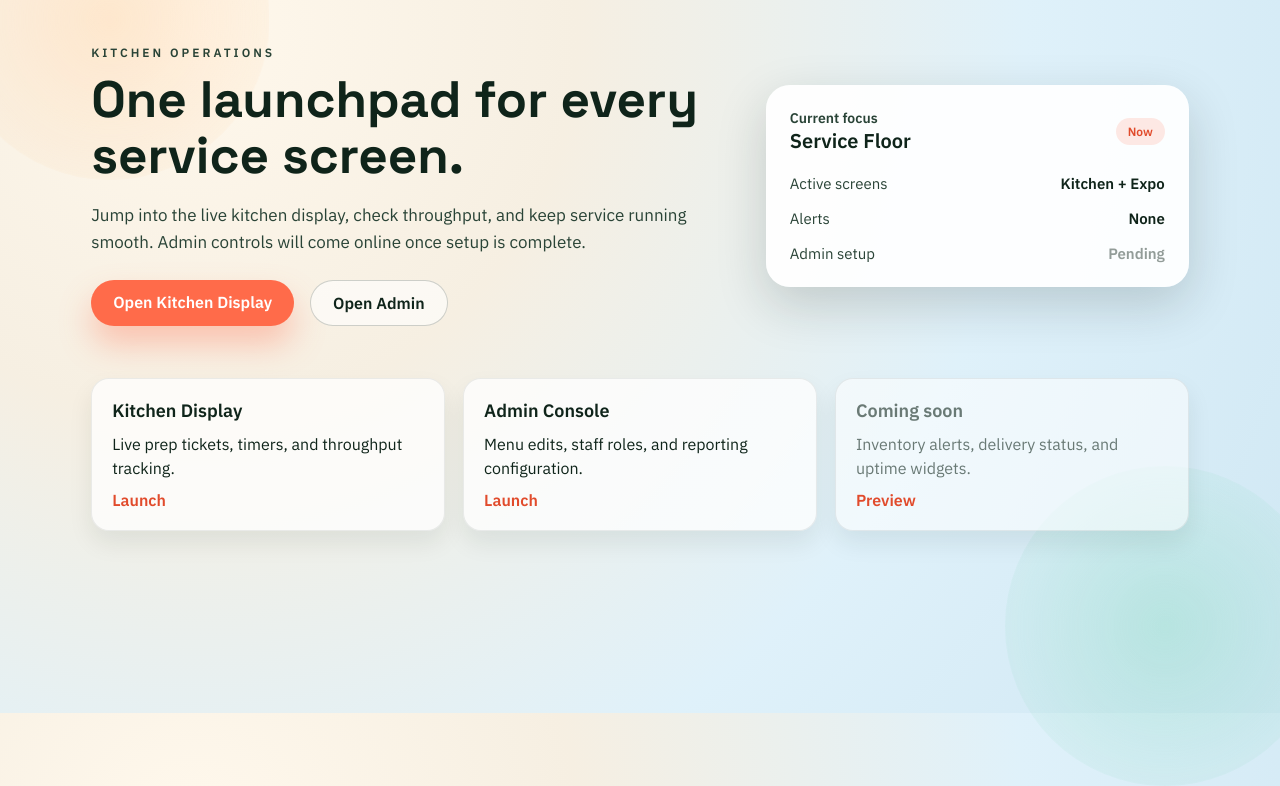
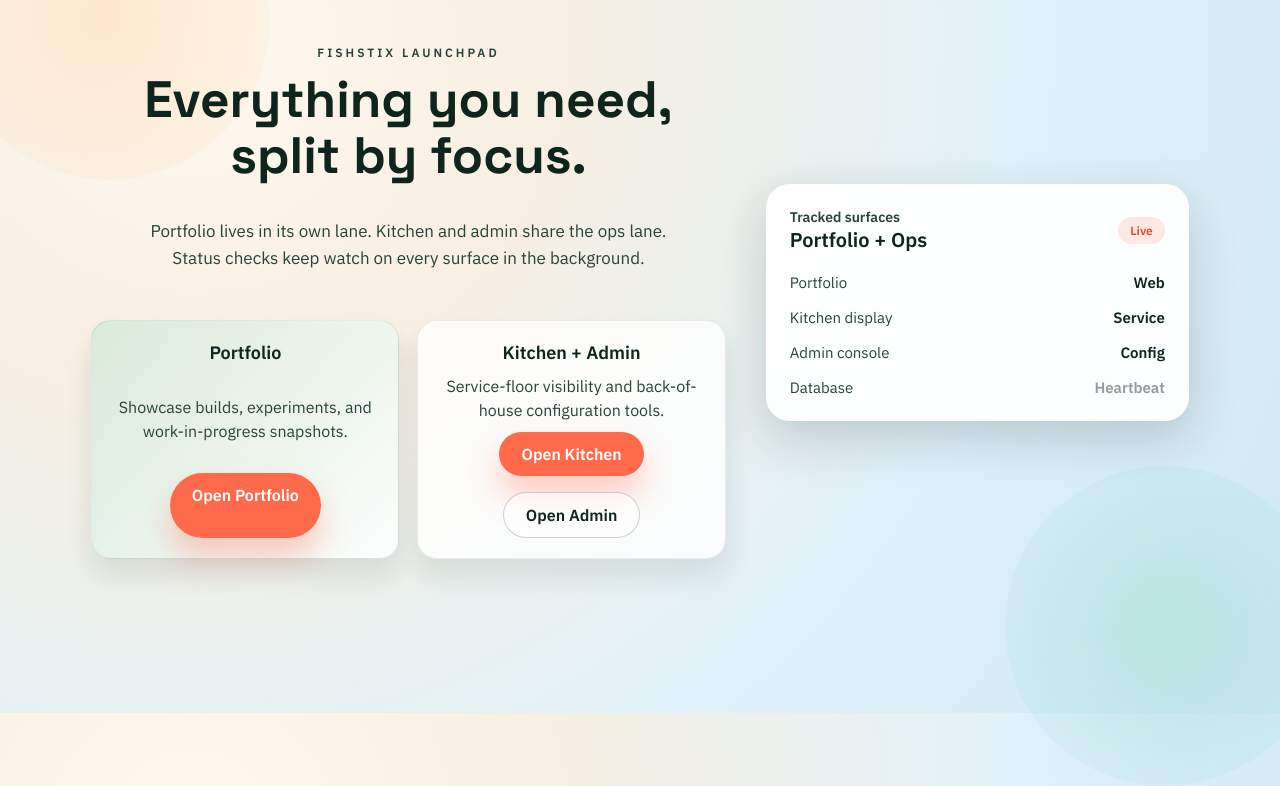
Before and after one commit to ffishstix/kitchenWCCS, a website: page landingPage/frontEnd/index.html in a window 1280 px wide. Shown: the part 87-873 px from the top of the page. Drawn offline with Linux system fonts and the light colour scheme; no server answers.

Commit message:
added my portfollio properly

```diff
--- a/landingPage/backEnd/server/constants.js
+++ b/landingPage/backEnd/server/constants.js
@@ -11,6 +11,7 @@ const indexPath = path.resolve(__dirname, "..", "..", "frontEnd", "index.html");
 const publicPath = path.resolve(__dirname, "..", "..", "frontEnd", "public");
 const DISPLAY_URL = process.env.DISPLAY_URL || "https://display.fishstix.uk";
 const ADMIN_URL = process.env.ADMIN_URL || "https://admin.fishstix.uk";
+const PORTFOLIO_URL = process.env.PORTFOLIO_URL || "http://localhost:1250";
 const STATUS_CACHE_MS = 10000;
 const REQUEST_TIMEOUT_MS = 4000;
 
@@ -56,6 +57,7 @@ module.exports = {
     publicPath,
     DISPLAY_URL,
     ADMIN_URL,
+    PORTFOLIO_URL,
     STATUS_CACHE_MS,
     REQUEST_TIMEOUT_MS,
     dbConfig
--- a/landingPage/backEnd/server/exposed.js
+++ b/landingPage/backEnd/server/exposed.js
@@ -2,6 +2,7 @@ const {
     indexPath,
     DISPLAY_URL,
     ADMIN_URL,
+    PORTFOLIO_URL,
     STATUS_CACHE_MS,
     REQUEST_TIMEOUT_MS
 } = require("./constants");
@@ -20,13 +21,15 @@ function registerRoutes(app) {
             return;
         }
 
-        const [display, admin, database] = await Promise.all([
+        const [portfolio, display, admin, database] = await Promise.all([
+            requestStatus(PORTFOLIO_URL, REQUEST_TIMEOUT_MS),
             requestStatus(DISPLAY_URL, REQUEST_TIMEOUT_MS),
             requestStatus(ADMIN_URL, REQUEST_TIMEOUT_MS),
             checkDatabase()
         ]);
 
         state.statusCache = {
+            portfolio,
             display,
             admin,
             database,
--- a/landingPage/frontEnd/index.html
+++ b/landingPage/frontEnd/index.html
@@ -28,59 +28,58 @@
 
     <main class="hero">
         <div class="hero-copy">
-            <p class="eyebrow">Kitchen operations</p>
-            <h1>One launchpad for every service screen.</h1>
+            <p class="eyebrow">Fishstix launchpad</p>
+            <h1>Everything you need, split by focus.</h1>
             <p class="subhead">
-                Jump into the live kitchen display, check throughput, and keep service running smooth.
-                Admin controls will come online once setup is complete.
+                Portfolio lives in its own lane. Kitchen and admin share the ops lane.
+                Status checks keep watch on every surface in the background.
             </p>
-            <div class="cta-row">
-                <a class="cta primary" href="https://display.fishstix.uk">Open Kitchen Display</a>
-                <a class="cta ghost" href="https://admin.fishstix.uk">Open Admin</a>
+            <div class="launch-groups">
+                <div class="launch-group portfolio">
+                    <div class="launch-title">Portfolio</div>
+                    <p>Showcase builds, experiments, and work-in-progress snapshots.</p>
+                    <div class="cta-row">
+                        <a class="cta primary" href="http://localhost:1250">Open Portfolio</a>
+                    </div>
+                </div>
+                <div class="launch-group ops">
+                    <div class="launch-title">Kitchen + Admin</div>
+                    <p>Service-floor visibility and back-of-house configuration tools.</p>
+                    <div class="cta-row">
+                        <a class="cta primary" href="https://display.fishstix.uk">Open Kitchen</a>
+                        <a class="cta ghost" href="https://admin.fishstix.uk">Open Admin</a>
+                    </div>
+                </div>
             </div>
         </div>
         <div class="hero-card">
             <div class="hero-card-header">
                 <div>
-                    <div class="hero-title">Current focus</div>
-                    <div class="hero-value">Service Floor</div>
+                    <div class="hero-title">Tracked surfaces</div>
+                    <div class="hero-value">Portfolio + Ops</div>
                 </div>
-                <div class="badge">Now</div>
+                <div class="badge">Live</div>
             </div>
             <div class="hero-card-body">
                 <div class="metric">
-                    <div class="metric-label">Active screens</div>
-                    <div class="metric-value">Kitchen + Expo</div>
+                    <div class="metric-label">Portfolio</div>
+                    <div class="metric-value">Web</div>
                 </div>
                 <div class="metric">
-                    <div class="metric-label">Alerts</div>
-                    <div class="metric-value">None</div>
+                    <div class="metric-label">Kitchen display</div>
+                    <div class="metric-value">Service</div>
                 </div>
                 <div class="metric">
-                    <div class="metric-label">Admin setup</div>
-                    <div class="metric-value muted">Pending</div>
+                    <div class="metric-label">Admin console</div>
+                    <div class="metric-value">Config</div>
+                </div>
+                <div class="metric">
+                    <div class="metric-label">Database</div>
+                    <div class="metric-value muted">Heartbeat</div>
                 </div>
             </div>
         </div>
     </main>
-
-    <section class="link-grid">
-        <a class="link-card" href="https://display.fishstix.uk">
-            <div class="link-title">Kitchen Display</div>
-            <p>Live prep tickets, timers, and throughput tracking.</p>
-            <span class="link-arrow">Launch</span>
-        </a>
-        <a class="link-card" href="https://admin.fishstix.uk">
-            <div class="link-title">Admin Console</div>
-            <p>Menu edits, staff roles, and reporting configuration.</p>
-            <span class="link-arrow">Launch</span>
-        </a>
-        <div class="link-card muted">
-            <div class="link-title">Coming soon</div>
-            <p>Inventory alerts, delivery status, and uptime widgets.</p>
-            <span class="link-arrow">Preview</span>
-        </div>
-    </section>
 </div>
 
 <div class="glow glow-a"></div>
--- a/landingPage/frontEnd/public/js/status.js
+++ b/landingPage/frontEnd/public/js/status.js
@@ -22,14 +22,16 @@ function formatEntry(name, entry) {
 }
 
 function applyStatus(data) {
+    const portfolioOk = Boolean(data?.portfolio?.ok);
     const displayOk = Boolean(data?.display?.ok);
     const adminOk = Boolean(data?.admin?.ok);
     const dbOk = Boolean(data?.database?.ok);
-    const anyOk = displayOk || adminOk || dbOk;
-    const allOk = displayOk && adminOk && dbOk;
+    const anyOk = portfolioOk || displayOk || adminOk || dbOk;
+    const allOk = portfolioOk && displayOk && adminOk && dbOk;
 
     const details = [
-        formatEntry("Display", data?.display),
+        formatEntry("Portfolio", data?.portfolio),
+        formatEntry("Kitchen", data?.display),
         formatEntry("Admin", data?.admin),
         formatEntry("DB", data?.database)
     ];
--- a/landingPage/frontEnd/public/landing.css
+++ b/landingPage/frontEnd/public/landing.css
@@ -124,6 +124,14 @@ body {
     animation: rise 0.8s ease-out both;
 }
 
+.hero-copy {
+    display: flex;
+    flex-direction: column;
+    align-items: center;
+    text-align: center;
+    width: 100%;
+}
+
 .hero-copy h1 {
     font-family: "Space Grotesk", "IBM Plex Sans", sans-serif;
     font-size: clamp(34px, 4vw, 52px);
@@ -145,12 +153,48 @@ body {
     line-height: 1.6;
     color: var(--ink-soft);
     margin-bottom: 24px;
+    max-width: 560px;
+}
+
+.launch-groups {
+    display: grid;
+    grid-template-columns: repeat(auto-fit, minmax(240px, 1fr));
+    gap: 18px;
+    margin-top: 24px;
+    width: 100%;
+}
+
+.launch-group {
+    background: rgba(255, 255, 255, 0.8);
+    border-radius: 20px;
+    padding: 20px;
+    border: 1px solid rgba(15, 36, 26, 0.08);
+    box-shadow: 0 16px 28px rgba(15, 36, 26, 0.1);
+    display: grid;
+    gap: 10px;
+    text-align: center;
+}
+
+.launch-group.portfolio {
+    background: linear-gradient(135deg, rgba(126, 217, 183, 0.25), rgba(255, 255, 255, 0.9));
+}
+
+.launch-title {
+    font-weight: 700;
+    font-size: 18px;
+}
+
+.launch-group p {
+    margin: 0;
+    color: var(--ink-soft);
+    line-height: 1.5;
 }
 
 .cta-row {
     display: flex;
     flex-wrap: wrap;
     gap: 16px;
+    justify-content: center;
 }
 
 .cta {
@@ -240,52 +284,6 @@ body {
     color: rgba(15, 36, 26, 0.45);
 }
 
-.link-grid {
-    display: grid;
-    grid-template-columns: repeat(auto-fit, minmax(240px, 1fr));
-    gap: 18px;
-}
-
-.link-card {
-    background: rgba(255, 255, 255, 0.75);
-    border-radius: 18px;
-    padding: 20px;
-    text-decoration: none;
-    color: var(--ink);
-    border: 1px solid rgba(15, 36, 26, 0.08);
-    box-shadow: 0 12px 24px rgba(15, 36, 26, 0.08);
-    display: grid;
-    gap: 10px;
-    transition: transform 0.2s ease, box-shadow 0.2s ease;
-    animation: fadeIn 0.9s ease both;
-}
-
-.link-card:hover {
-    transform: translateY(-4px);
-    box-shadow: 0 16px 26px rgba(15, 36, 26, 0.12);
-}
-
-.link-card.muted {
-    background: rgba(255, 255, 255, 0.55);
-    color: rgba(15, 36, 26, 0.6);
-}
-
-.link-title {
-    font-weight: 700;
-    font-size: 18px;
-}
-
-.link-card p {
-    margin: 0;
-    color: inherit;
-    line-height: 1.5;
-}
-
-.link-arrow {
-    font-weight: 600;
-    color: var(--accent-deep);
-}
-
 .glow {
     position: absolute;
     width: 320px;
--- /dev/null
+++ b/lastDate.txt
@@ -0,0 +1 @@
+Tue Mar 24, 2026, 01:11:08 PM GMT from 10.69.42.09
--- a/package.json
+++ b/package.json
@@ -6,6 +6,7 @@
     "kitchen": "nodemon kitchen/backEnd/server.js",
     "landing": "nodemon landingPage/backEnd/server.js",
     "admin": "nodemon admin/backEnd/server.js",
+    "portfolio": "nodemon portfolio/server.js",
     "test": "vitest run",
     "test:watch": "vitest",
     "test:e2e": "playwright test",
```
Also changed, not shown: portfolio/server.js (+15 -4 lines).
